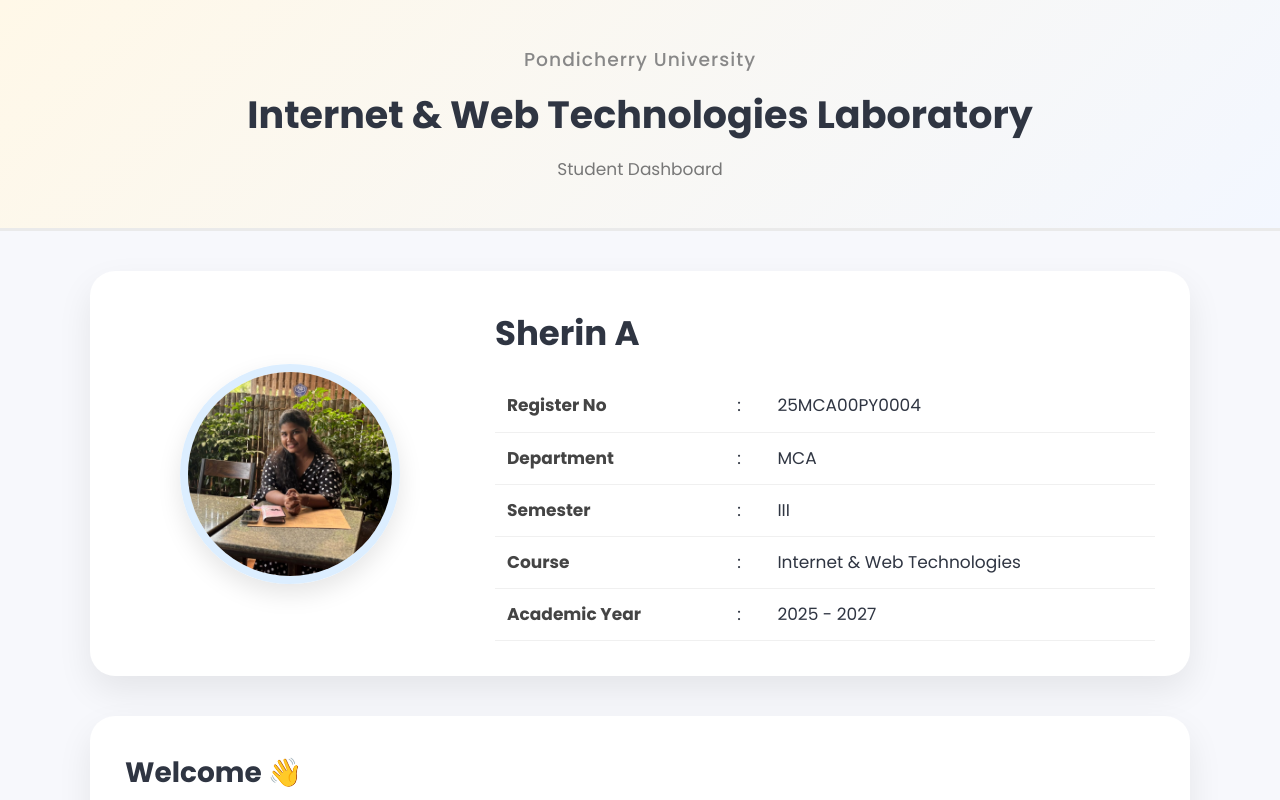
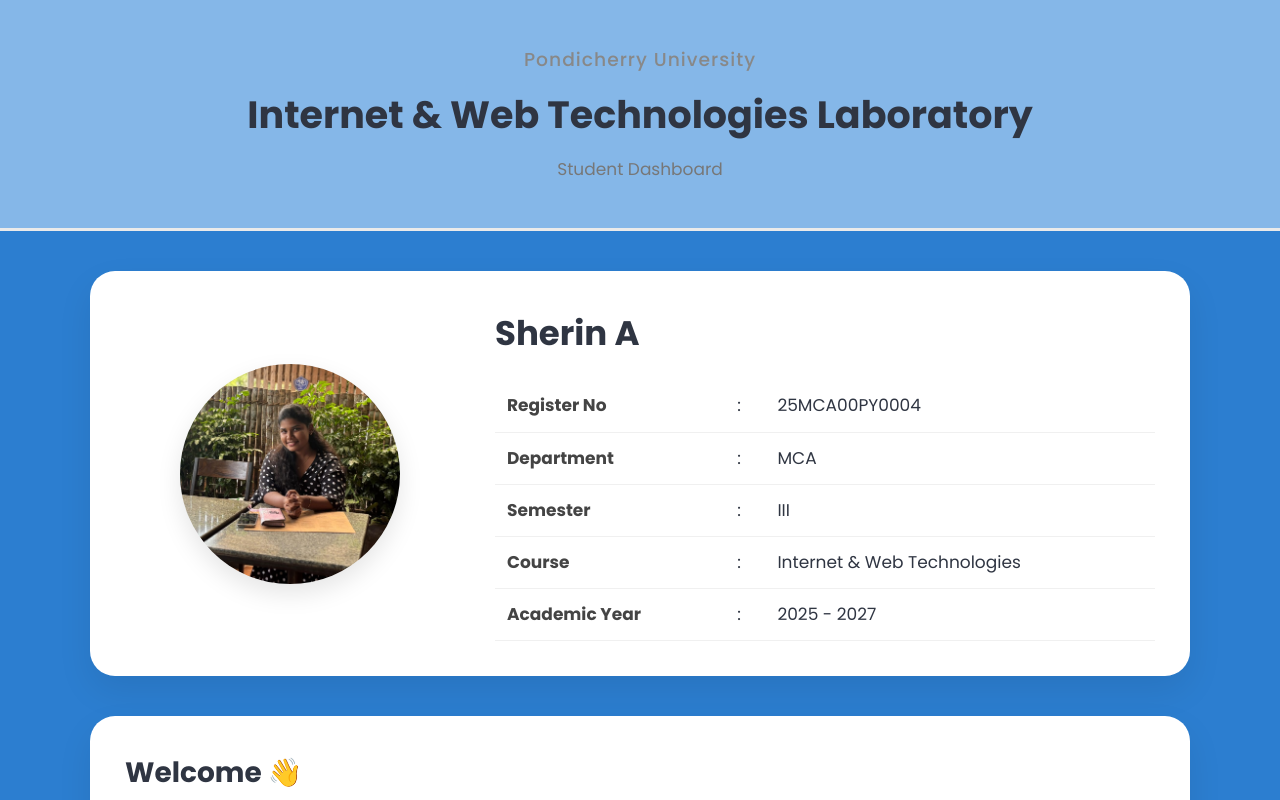
Before and after one commit to sherinthiyagu/WTLab_sherin, a plain HTML site: page index.html in a window 1280 px wide. Shown: the top 800 px of the page. Drawn offline with Linux system fonts and the light colour scheme.

Commit message:
Update index.html

```diff
--- a/index.html
+++ b/index.html
@@ -26,7 +26,7 @@
 
 body{
     font-family:'Poppins',sans-serif;
-    background:#F7F8FC;
+    background:#2c7ed0;
     color:#2F3542;
     line-height:1.6;
 }
@@ -38,7 +38,7 @@
 header{
     text-align:center;
     padding:45px 20px;
-    background:linear-gradient(135deg,#FFF8E8,#F3F7FF);
+    background:#85b7e8;
     border-bottom:3px solid #EAEAEA;
 }
 
@@ -111,7 +111,7 @@
 
     object-fit:cover;
 
-    border:8px solid #DCEEFF;
+    border:8px #85b7e8;
 
     box-shadow:0 10px 25px rgba(0,0,0,.1);
 
@@ -460,7 +460,7 @@
 
     margin-top:60px;
 
-    background:white;
+    background:#85b7e8;
 
     text-align:center;
 
@@ -492,7 +492,7 @@
 
 ::-webkit-scrollbar-track{
 
-    background:#F3F4F6;
+    background:#79afca;
 
 }
 
```
